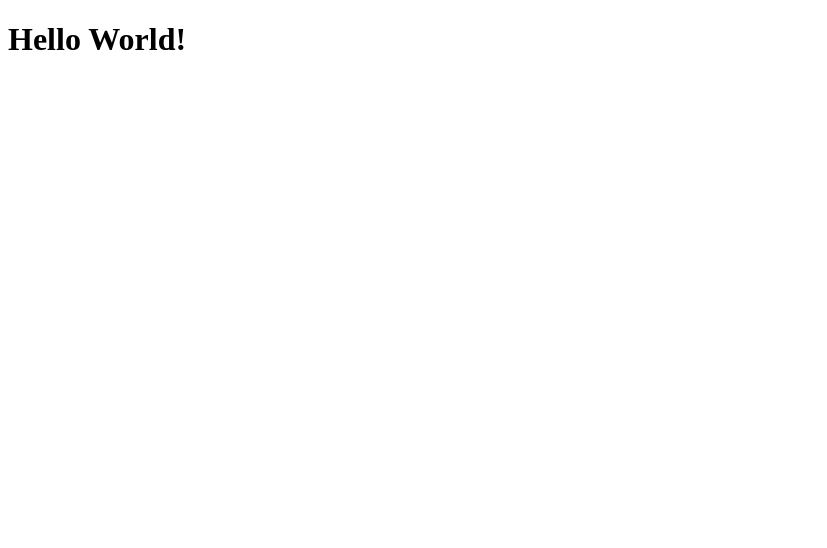
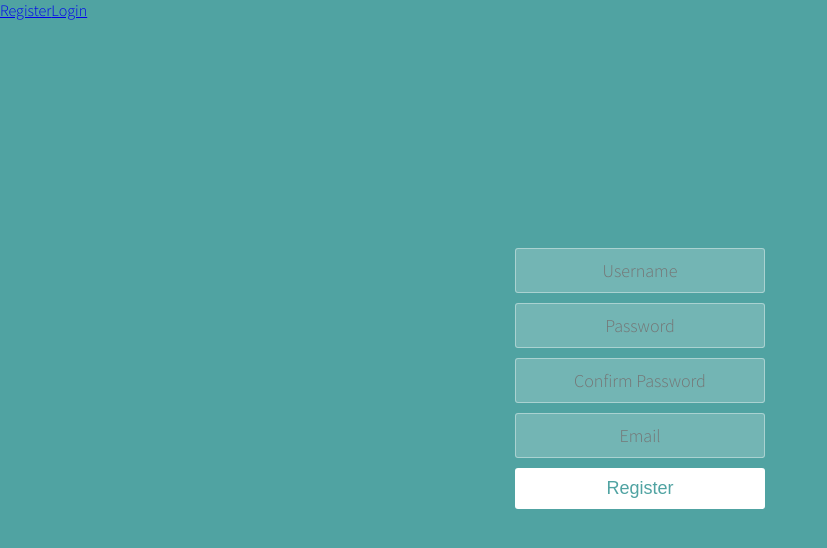
Before and after one commit to green-fox-academy/AtomSuperDivision-frontend, a React (Create React App) app: page /Register in a window 1280 px wide. Shown: the top 548 px of the page, without its empty margins (0-827 px from the left). Built offline with nearby package versions, Linux system fonts and the light colour scheme.

Commit message:
added base frame and forms

```diff
--- a/package.json
+++ b/package.json
@@ -6,8 +6,11 @@
     "@testing-library/jest-dom": "^5.11.10",
     "@testing-library/react": "^11.2.6",
     "@testing-library/user-event": "^12.8.3",
+    "bootstrap": "^4.6.0",
     "react": "^17.0.2",
+    "react-bootstrap": "^1.5.2",
     "react-dom": "^17.0.2",
+    "react-router-dom": "^5.2.0",
     "react-scripts": "4.0.3",
     "web-vitals": "^1.1.1"
   },
--- a/public/index.html
+++ b/public/index.html
@@ -3,7 +3,12 @@
   <head>
     <meta charset="utf-8" />
 
-    <title>React App</title>
+    <title>Atom Super Division</title>
+    <link
+    rel="stylesheet"
+    href="https://fonts.googleapis.com/css?family=Source+Sans+Pro:200,300"
+  />
+  <link rel="stylesheet" href="styles.css" />
   </head>
   <body>
     <script src="./src/index.js" type="text/jsx"></script>
--- /dev/null
+++ b/public/styles.css
@@ -0,0 +1,59 @@
+* {
+  box-sizing: border-box;
+  margin: 0;
+  padding: 0;
+  font-weight: 300;
+  }
+
+  body {
+    font-family: "Source Sans Pro", sans-serif;
+    color: white;
+    font-weight: 300;
+    background: #50a3a2;
+    width: 100%;
+    height: 100%;
+
+  }
+
+  .container {
+    margin: 10% auto;
+    padding: 80px 0;
+    text-align: center;
+
+  }
+
+  .container h1 {
+    font-size: 40px;
+    font-weight: 200;
+  }
+
+  form {
+    padding: 20px 0;
+    position: relative;
+  }
+  form input {
+    border: 1px solid rgba(252, 252, 252, 0.4);
+    background-color: rgba(252, 252, 252, 0.2);
+    width: 250px;
+    border-radius: 3px;
+    font-family: "Source Sans Pro", sans-serif;
+    padding: 10px 15px;
+    margin: 0 auto 10px auto;
+    display: block;
+    text-align: center;
+    font-size: 18px;
+    color: white;
+    font-weight: 300;
+  }
+
+  form button {
+    appearance: none;
+    outline: 0;
+    background-color: white;
+    border: 0;
+    padding: 10px 15px;
+    color: #50a3a2;
+    border-radius: 3px;
+    width: 250px;
+    font-size: 18px;
+  }
--- /dev/null
+++ b/src/History.js
@@ -0,0 +1,4 @@
+
+import { createBrowserHistory as history} from 'history';
+
+export default history();
--- /dev/null
+++ b/src/components/App.js
@@ -0,0 +1,30 @@
+import React from "react";
+import Navbar from "./Navbar.js"
+import { Router, Switch, Route } from "react-router-dom";
+import Login from "./Login";
+import Register from "./Register";
+import history from '../History';
+
+
+function App() {
+
+  return (
+
+  <Router history={history}>
+  <div>
+    <Navbar />
+    <div className="container">
+                <Switch>
+                    <Route path="/Login" component={Login} />
+                    <Route path="/Register" component={Register} />
+                </Switch>
+
+    </div>
+    </div>
+
+  </Router>
+    );
+
+}
+
+export default App;
--- /dev/null
+++ b/src/components/Login.js
@@ -0,0 +1,14 @@
+import React from "react";
+
+
+function Login() {
+  return (
+    <form className="form">
+      <input type="text" placeholder="Username" />
+      <input type="password" placeholder="Password" />
+      <button type="submit">Login</button>
+    </form>
+  );
+}
+
+export default Login;
--- /dev/null
+++ b/src/components/Navbar.js
@@ -0,0 +1,19 @@
+
+import React from 'react';
+import { Navbar, Nav } from 'react-bootstrap';
+import { withRouter } from 'react-router-dom';
+import '../styles/app.css';
+
+const Navigation = (props) => {
+    console.log(props);
+    return (
+        <Navbar bg="primary" variant="dark">
+                <Nav className="mr-auto">
+                    <Nav.Link href="/Register">Register</Nav.Link>
+                    <Nav.Link href="/Login">Login</Nav.Link>
+                </Nav>
+        </Navbar>
+    )
+}
+
+export default withRouter(Navigation);
--- /dev/null
+++ b/src/components/Register.js
@@ -0,0 +1,20 @@
+
+import React from 'react';
+
+
+function Register() {
+    return (
+
+      <form className="form">
+        <input type="text" placeholder="Username" />
+        <input type="password" placeholder="Password" />
+        <input type="password" placeholder="Confirm Password" />
+        <input type="email" placeholder="Email" />
+        <button type="submit">Register</button>
+      </form>
+
+    );
+
+}
+
+export default Register;
--- a/src/index.js
+++ b/src/index.js
@@ -1,4 +1,10 @@
 import React from 'react';
 import ReactDOM from 'react-dom';
+import App from "./components/App";
+import { BrowserRouter as Router } from 'react-router-dom';
 
-ReactDOM.render(<h1>Hello World!</h1>,document.getElementById('root'));
+ReactDOM.render(
+<Router>
+    <App />
+</Router>
+,document.getElementById('root'));
```
Also changed, not shown: src/styles/app.css (added), 1 other file (tests, documents, lock files or other folders).
